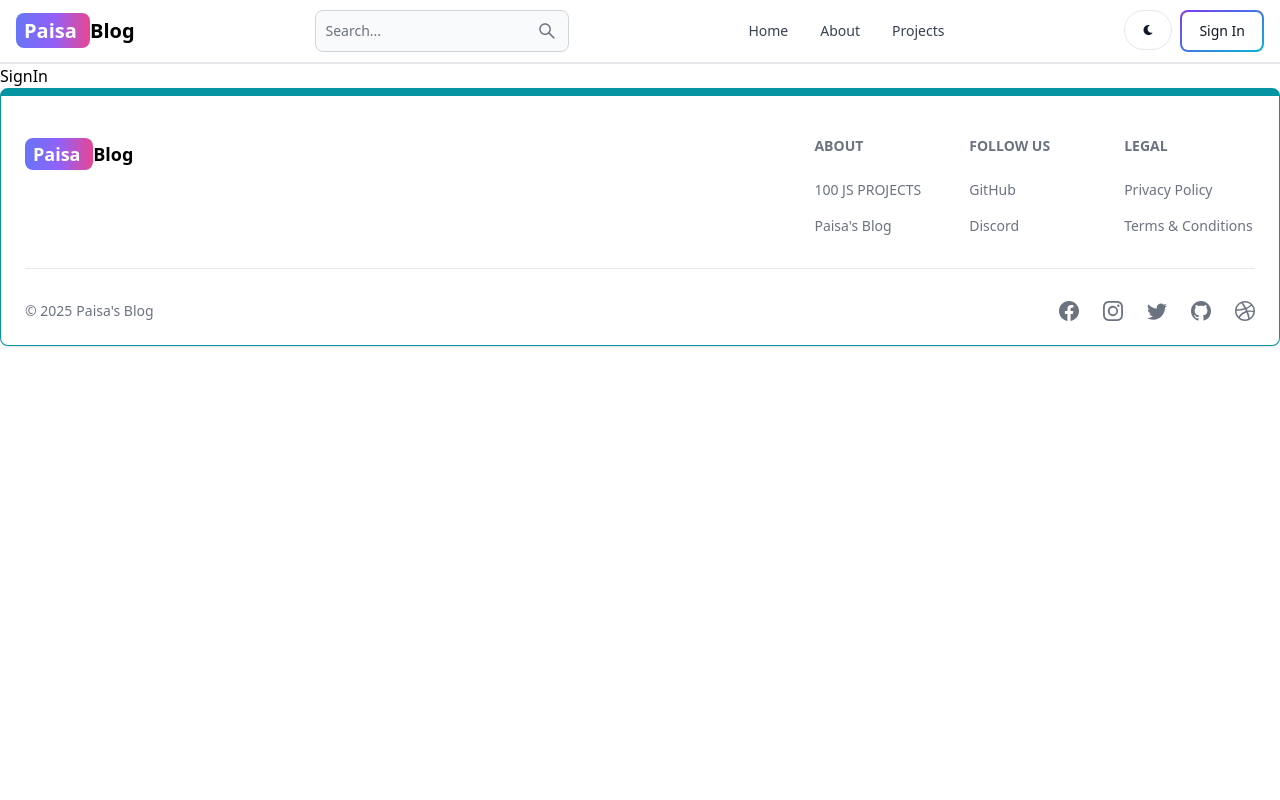
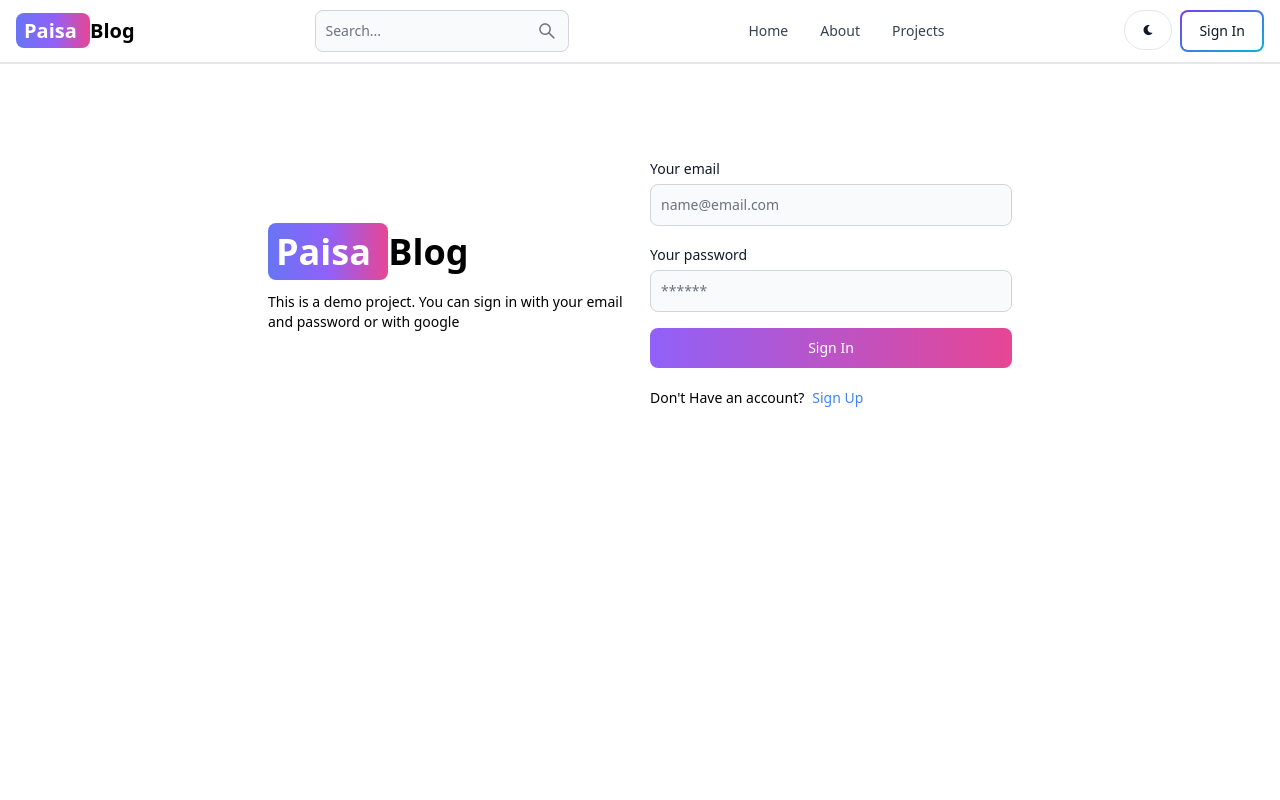
Before and after one commit to dprashanth10/mern-blog, a React (Vite) app in the folder client/: page /sign-in in a window 1280 px wide. Shown: the top 800 px of the page. Built offline with nearby package versions, Linux system fonts and the light colour scheme.

Commit message:
complete signin page functionality

```diff
--- a/client/src/pages/SignIn.jsx
+++ b/client/src/pages/SignIn.jsx
@@ -1,5 +1,115 @@
-import React from "react";
+import { Alert, Button, Label, Spinner, TextInput } from "flowbite-react";
+import React, { useState } from "react";
+import { Link, useNavigate } from "react-router-dom";
 
 export default function SignIn() {
-  return <div>SignIn</div>;
+  const [formData, setFormData] = useState({});
+  const [errorMessage, setErrorMessage] = useState(null);
+  const [loading, setLoading] = useState(false);
+
+  const navigate = useNavigate();
+
+  const handleChange = (e) => {
+    setFormData({ ...formData, [e.target.id]: e.target.value.trim() });
+  };
+
+  const handleSubmit = async (e) => {
+    e.preventDefault();
+
+    if (!formData.email || !formData.password)
+      return setErrorMessage("Please fill out all fields");
+
+    try {
+      setLoading(true);
+      setErrorMessage(null);
+      const res = await fetch("/api/auth/signin", {
+        method: "POST",
+        headers: { "Content-Type": "application/json" },
+        body: JSON.stringify(formData),
+      });
+
+      const data = await res.json();
+
+      if (data.success === false) {
+        return setErrorMessage(data.message);
+      }
+
+      setLoading(false);
+
+      if (res.ok) {
+        navigate("/");
+      }
+    } catch (error) {
+      setErrorMessage(error.message);
+      setLoading(false);
+    }
+  };
+
+  return (
+    <div className="min-h-screen mt-20">
+      <div className="flex p-3 max-w-3xl mx-auto flex-col md:flex-row md:items-center gap-5">
+        <div className="flex-1">
+          <Link to="/" className="font-bold dark:text-white text-4xl">
+            <span className="px-2 py-1 bg-gradient-to-r from-indigo-500 via-purple-500 to-pink-500 rounded-lg text-white">
+              Paisa{" "}
+            </span>
+            Blog
+          </Link>
+          <p className="text-sm mt-5">
+            This is a demo project. You can sign in with your email and password
+            or with google
+          </p>
+        </div>
+        <div className="flex-1">
+          <form className="flex flex-col gap-4" onSubmit={handleSubmit}>
+            <div>
+              <Label value="Your email" />
+              <TextInput
+                type="email"
+                placeholder="name@email.com"
+                className="mt-1"
+                id="email"
+                onChange={handleChange}
+              />
+            </div>
+            <div>
+              <Label value="Your password" />
+              <TextInput
+                type="password"
+                placeholder="******"
+                className="mt-1"
+                id="password"
+                onChange={handleChange}
+              />
+            </div>
+            <Button
+              gradientDuoTone="purpleToPink"
+              type="submit"
+              disabled={loading}
+            >
+              {loading ? (
+                <>
+                  <Spinner size="sm" />
+                  <span className="pl-3">Loading...</span>
+                </>
+              ) : (
+                "Sign In"
+              )}
+            </Button>
+          </form>
+          <div className="flex gap-2 text-sm mt-5">
+            <span>Don't Have an account?</span>
+            <Link to="/sign-up" className="text-blue-500">
+              Sign Up
+            </Link>
+          </div>
+          {errorMessage && (
+            <Alert className="mt-5" color="failure">
+              {errorMessage}
+            </Alert>
+          )}
+        </div>
+      </div>
+    </div>
+  );
 }
```
